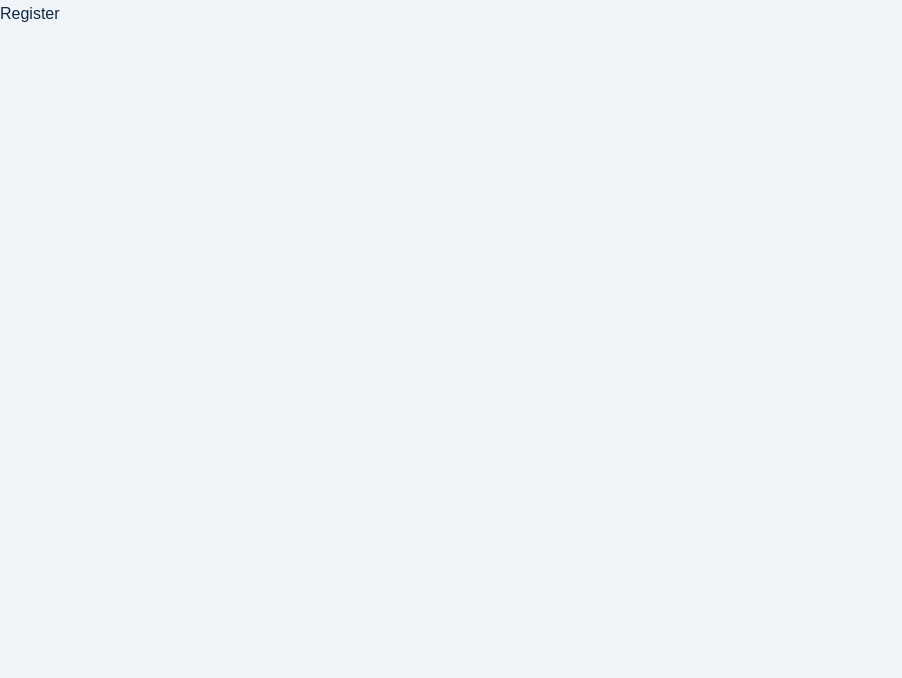
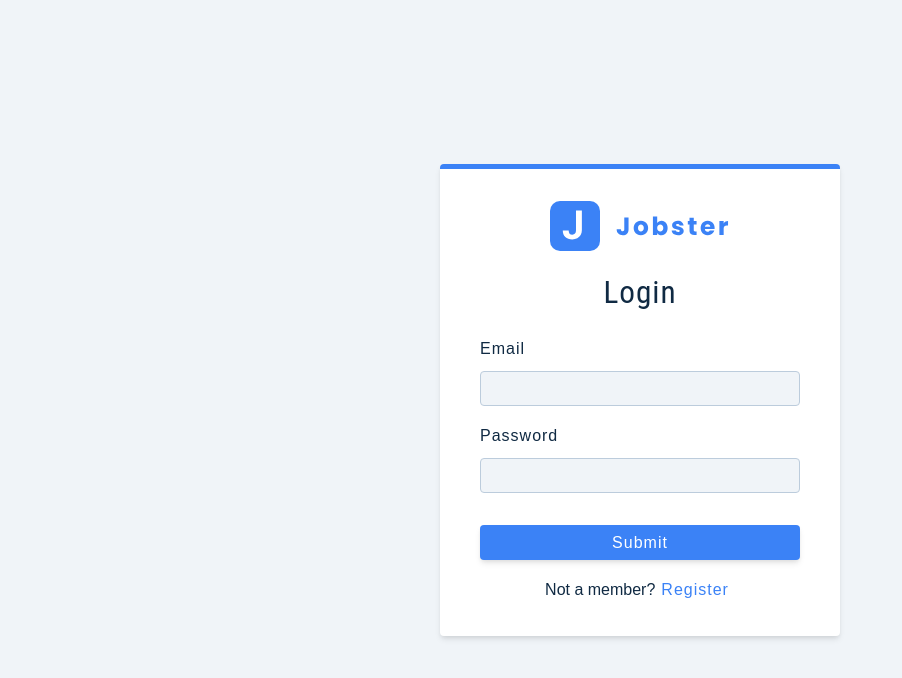
Before and after one commit to hal-alex/redux-projects, a React (Create React App) app in the folder Project 2/: page /register in a window 1280 px wide. Shown: the top 678 px of the page, without its empty margins (0-902 px from the left). Built offline with nearby package versions, Linux system fonts and the light colour scheme.

Commit message:
refactored register page

```diff
--- /dev/null
+++ b/Project 2/src/components/FormRow.js
@@ -0,0 +1,18 @@
+const FormRow = ({ type, name, value, handleChange, labelText }) => {
+  return (
+    <div className="form-row">
+      <label htmlFor={name} className="form-label">
+        {name}
+      </label>
+      <input
+        type={type}
+        name={name}
+        value={value}
+        onChange={handleChange}
+        className="form-input"
+      ></input>
+
+    </div>
+  )
+}
+export default FormRow
--- a/Project 2/src/components/index.js
+++ b/Project 2/src/components/index.js
@@ -1,3 +1,3 @@
 import Logo from "./Logo"
-
-export { Logo }
+import FormRow from "./FormRow"
+export { Logo, FormRow }
--- a/Project 2/src/pages/Register.js
+++ b/Project 2/src/pages/Register.js
@@ -1,4 +1,70 @@
+import { useState, useEffect } from "react"
+import { Logo, FormRow } from "../components"
+import Wrapper from "../assets/wrappers/RegisterPage"
+
 const Register = () => {
-  return <div>Register</div>
+  const initialState = {
+    name: "",
+    email: "",
+    password: "",
+    isMember: true,
+  }
+
+  const [registerDetails, setRegisterDetails] = useState(initialState)
+
+  const handleChange = (e) => {
+    console.log(e.target.value)
+  }
+
+  const onSubmit = (e) => {
+    e.preventDefault()
+    console.log(e.target)
+  }
+
+  const toggleMember = () => {
+    setRegisterDetails({
+      ...registerDetails,
+      isMember: !registerDetails.isMember,
+    })
+  }
+
+  return (
+    <Wrapper className="full-page">
+      <form className="form" onSubmit={onSubmit}>
+        <Logo></Logo>
+        <h3>{registerDetails.isMember ? "Login" : "Register"}</h3>
+        {!registerDetails.isMember && (
+          <FormRow
+            type="text"
+            name="name"
+            value={registerDetails.name}
+            handleChange={handleChange}
+          ></FormRow>
+        )}
+
+        <FormRow
+          type="email"
+          name="email"
+          value={registerDetails.email}
+          handleChange={handleChange}
+        ></FormRow>
+        <FormRow
+          type="password"
+          name="password"
+          value={registerDetails.password}
+          handleChange={handleChange}
+        ></FormRow>
+        <button type="submit" className="btn btn-block">
+          submit
+        </button>
+        <p>
+          {registerDetails.isMember ? "Not a member?" : "Already a member?"}
+          <button type="button" onClick={toggleMember} className="member-btn">
+            {registerDetails.isMember ? "Register" : "Login"}
+          </button>
+        </p>
+      </form>
+    </Wrapper>
+  )
 }
 export default Register
```
